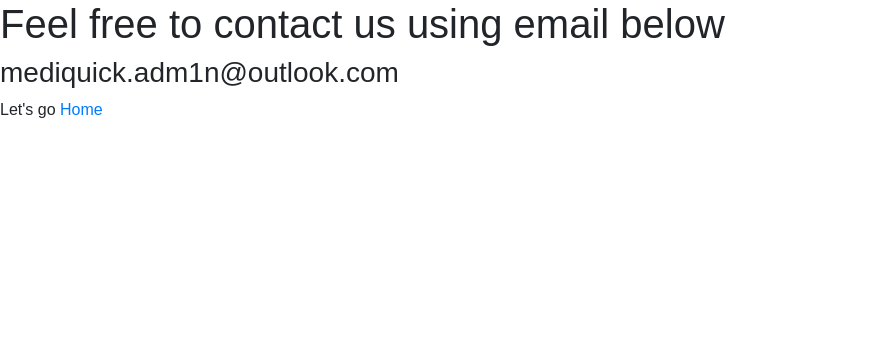
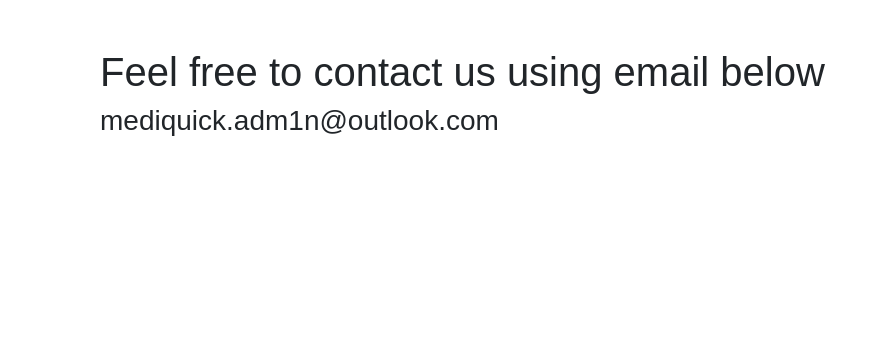
Before and after one commit to ecarlos09/mediquick, a Django app: page /support/ in a window 1280 px wide. Shown: the part 97-437 px from the top of the page, without its empty margins (0-887 px from the left). Run offline with Django 3.2, Linux system fonts and the light colour scheme; some libraries are stand-ins or nearby versions.

Commit message:
new styles

```diff
--- /dev/null
+++ b/mediquick/public/static/public/css/support.css
@@ -0,0 +1,5 @@
+.support-container {
+    padding-left: 100px;
+    padding-right: 100px;
+    /* width: %; */
+}
--- a/mediquick/public/templates/public/base.html
+++ b/mediquick/public/templates/public/base.html
@@ -47,7 +47,6 @@
       <a href="/support"><li>
        <p>Support</p>
       </li></a>
-
     </ul>
    </footer>
   </div>
--- a/mediquick/public/templates/public/support.html
+++ b/mediquick/public/templates/public/support.html
@@ -1,9 +1,15 @@
 {% extends 'public/base.html' %}
+{% load static %}
 
-{% block title %}About{% endblock %}
+{% block title %}Support{% endblock %}
+
+{% block head %}<link rel="stylesheet" href="{%  static  'public/css/support.css'  %}">{% endblock %}
 
 {% block content %}
-    <h1>Feel free to contact us using email below</h1>
-    <h3>mediquick.adm1n@outlook.com</h3>
-    <p>Let's go <a href="{ url 'patient-home'}">Home</a></p>
+    <div class="support-container">
+        <br>
+        <br>
+        <h1>Feel free to contact us using email below</h1>
+        <h3>mediquick.adm1n@outlook.com</h3>
+    </div>
 {% endblock %}
```
Also changed, not shown: mediquick/db.sqlite3.
